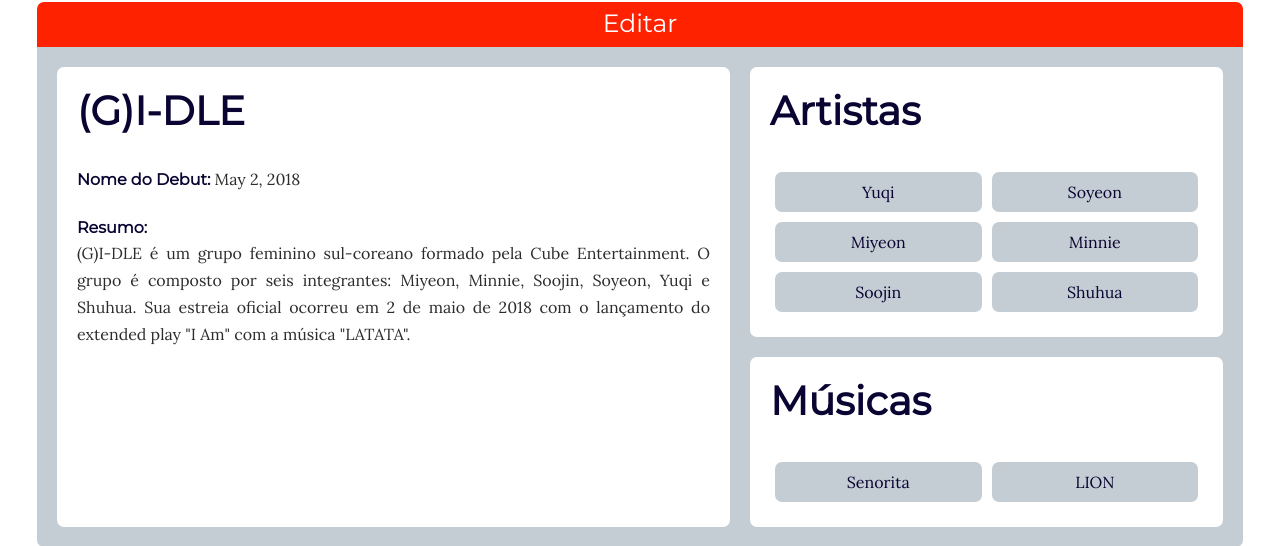
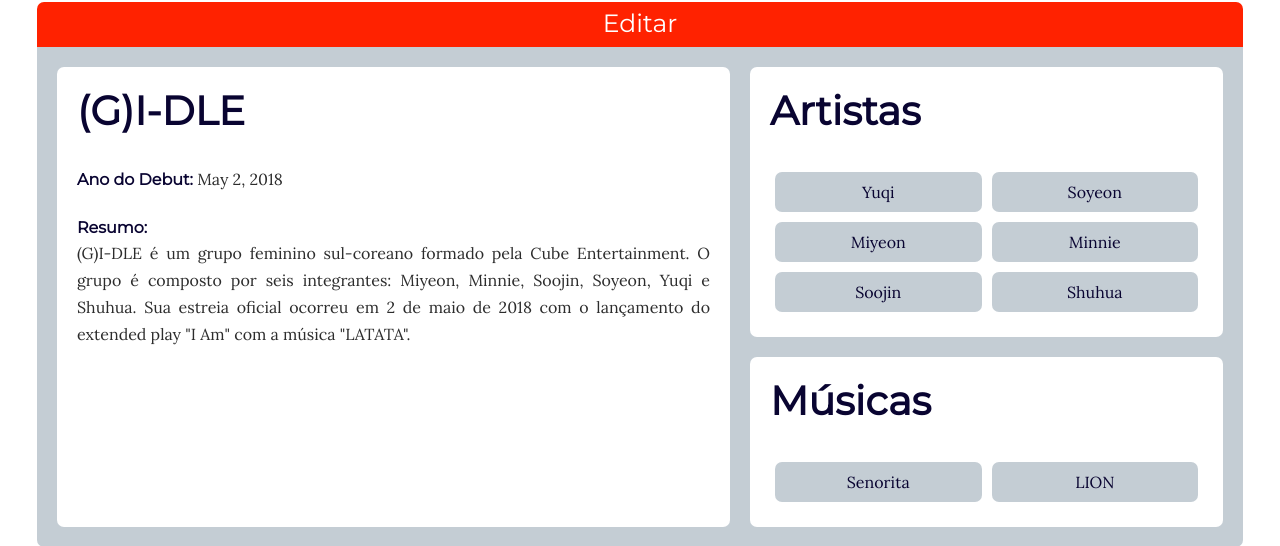
Before and after one commit to Bruno-Felix/CRUD_Grupos-Django, a Django app: page /visualizarGrupo/1 in a window 1280 px wide. Shown: the part 114-660 px from the top of the page. Run offline with Django 3.2, Linux system fonts and the light colour scheme; data comes from the database, SQL or seed files in the repository; some libraries are stand-ins or nearby versions.

Commit message:
Arrumando erro de digitação no html visualizarGrupo

```diff
--- a/novosGrupos/templates/grupos/visualizarGrupo.html
+++ b/novosGrupos/templates/grupos/visualizarGrupo.html
@@ -9,7 +9,7 @@
     <div class="divVGrupo">
         <div class="grupoVInformacoes">
             <h1><strong> {{ grupo.nome}} </strong></h1><br>
-            <strong> Nome do Debut:</strong> <span class="spanDataDebut">{{ grupo.debut }} </span><br><br>
+            <strong> Ano do Debut:</strong> <span class="spanDataDebut">{{ grupo.debut }} </span><br><br>
             <strong> Resumo:</strong><p> {{ grupo.resumo }}</p>
         </div>
 
```
